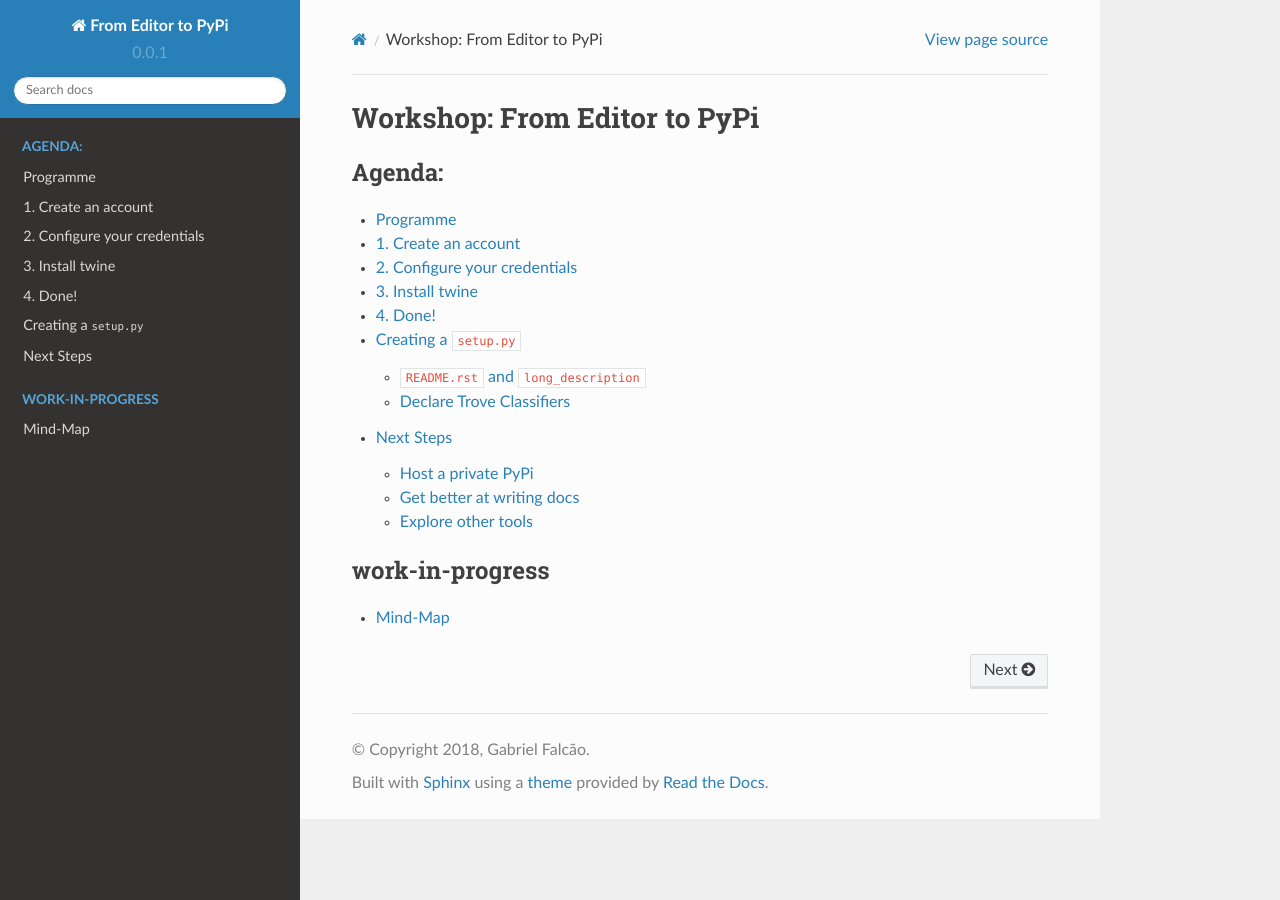
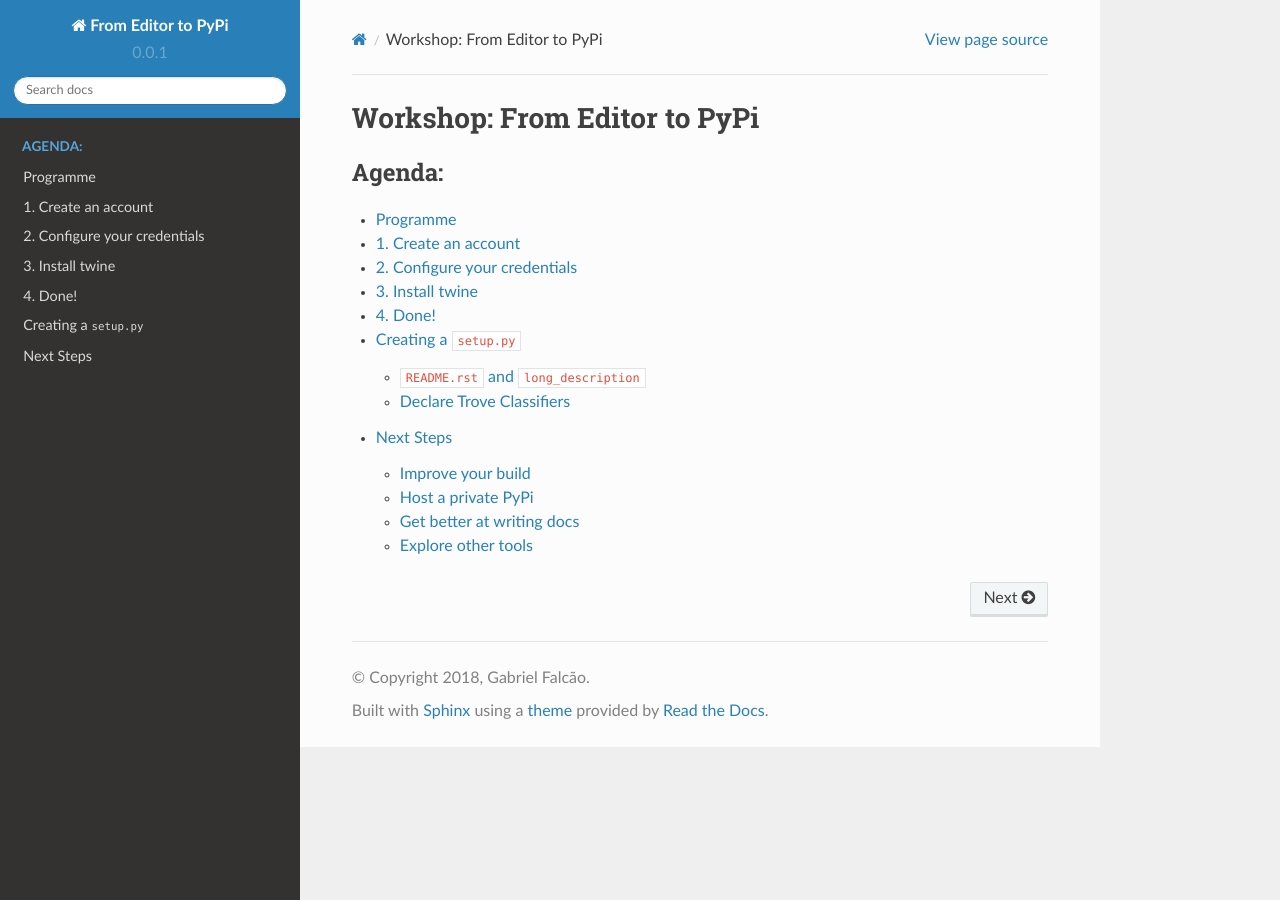
Before and after one commit to gabrielfalcao/from-your-editor-to-pypi, a Sphinx documentation site: the page built from docs/source/index.rst, in a window 1280 px wide. Built offline with Sphinx 7.4.7 and the Read the Docs theme 2.0.0, drawn with Linux system fonts in a browser that asks for light colours.

```diff
--- a/docs/source/index.rst
+++ b/docs/source/index.rst
@@ -14,10 +14,3 @@ Workshop: From Editor to PyPi
    pypi-account
    configure-setup-py
    next-steps
-
-
-.. toctree::
-   :maxdepth: 1
-   :caption: work-in-progress
-
-   mindmap
--- a/docs/source/mindmap.rst
+++ /dev/null
@@ -1,6 +0,0 @@
-.. _mindmap:
-
-Mind-Map
-========
-
-.. mermaid:: _static/mindmap.mmd
```
Also changed, not shown: docs/source/next-steps.rst (+6 -1 lines), 3 other files.
